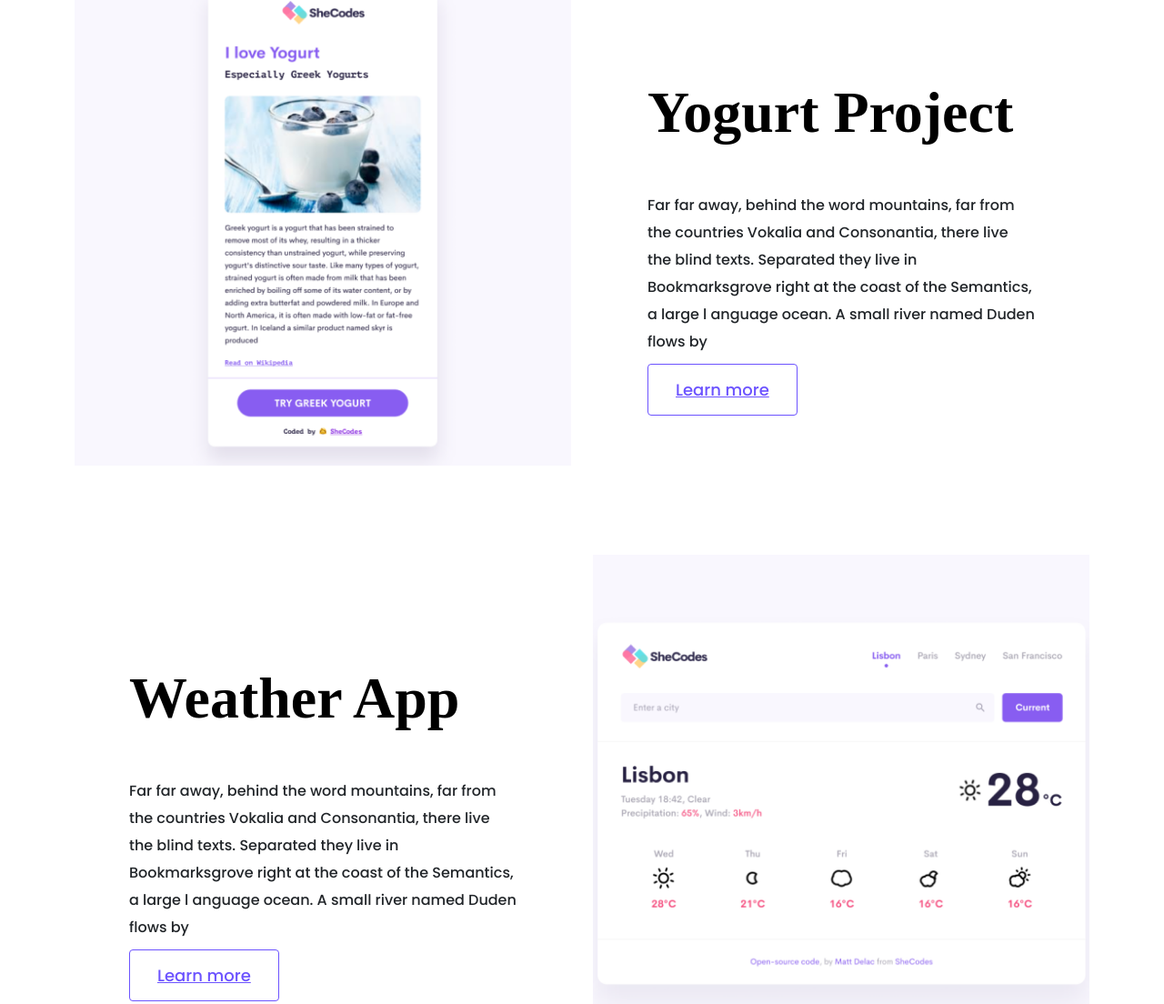
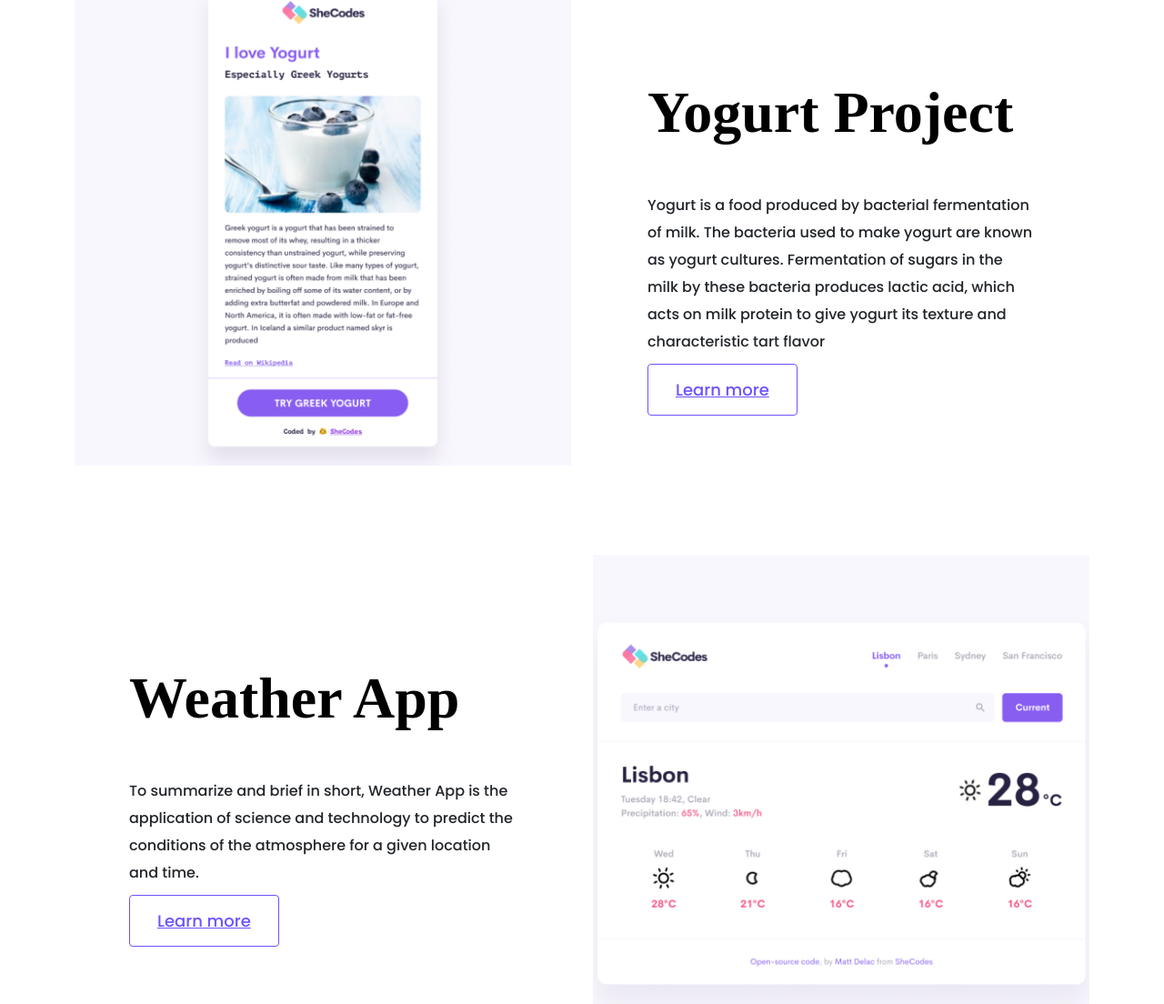
Before and after one commit to Molymut/portifolio-project, a plain HTML site: page index.html in a window 1280 px wide. Shown: the part 678-1782 px from the top of the page at 91% size. Drawn offline with nearby package versions, Linux system fonts and the light colour scheme.

Commit message:
added some definitions on the projects

```diff
--- a/index.html
+++ b/index.html
@@ -80,10 +80,11 @@
           <div class="project-description">
             <h2 class="mb-5">Yogurt Project</h2>
             <p class="mb-4">
-              Far far away, behind the word mountains, far from the countries
-              Vokalia and Consonantia, there live the blind texts. Separated
-              they live in Bookmarksgrove right at the coast of the Semantics, a
-              large l anguage ocean. A small river named Duden flows by
+              Yogurt is a food produced by bacterial fermentation of milk. The
+              bacteria used to make yogurt are known as yogurt cultures.
+              Fermentation of sugars in the milk by these bacteria produces
+              lactic acid, which acts on milk protein to give yogurt its texture
+              and characteristic tart flavor
             </p>
             <div class="mb-5">
               <a href="/work.html" class="btn-learn-more">Learn more</a>
@@ -96,10 +97,9 @@
           <div class="project-description">
             <h2 class="mb-5">Weather App</h2>
             <p class="mb-4">
-              Far far away, behind the word mountains, far from the countries
-              Vokalia and Consonantia, there live the blind texts. Separated
-              they live in Bookmarksgrove right at the coast of the Semantics, a
-              large l anguage ocean. A small river named Duden flows by
+              To summarize and brief in short, Weather App is the application of
+              science and technology to predict the conditions of the atmosphere
+              for a given location and time.
             </p>
             <div>
               <a href="/work.html" class="btn-learn-more">Learn more</a>
@@ -126,10 +126,10 @@
           <div class="project-description">
             <h2 class="mb-5">Dictionary App</h2>
             <p class="mb-4">
-              Far far away, behind the word mountains, far from the countries
-              Vokalia and Consonantia, there live the blind texts. Separated
-              they live in Bookmarksgrove right at the coast of the Semantics, a
-              large l anguage ocean. A small river named Duden flows by
+              It is a reference source in print or electronic form containing
+              words usually alphabetically arranged along with information about
+              their forms, pronunciations, functions, etymologies, meanings, and
+              syntactic and idiomatic uses.
             </p>
             <div>
               <a href="/work.html" class="btn-learn-more">Learn more</a>
```
